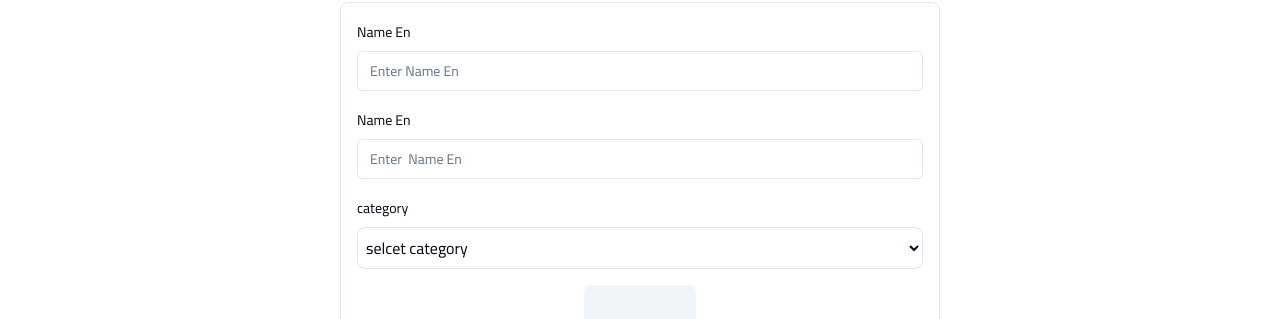
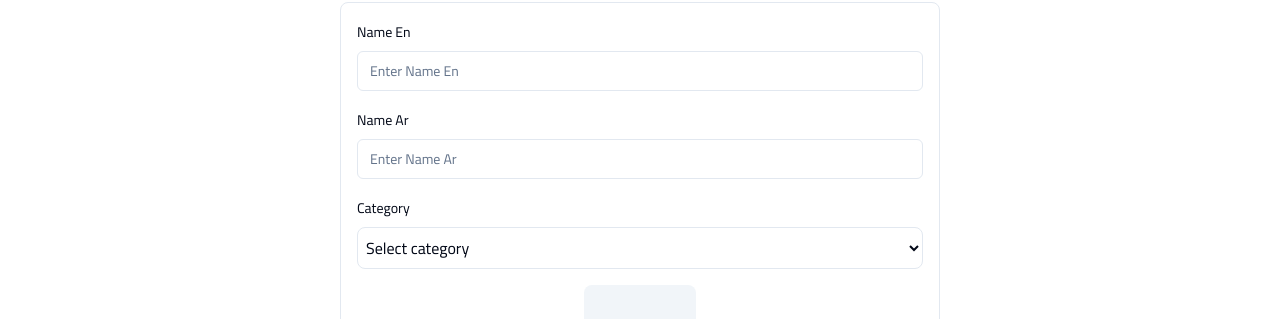
Before and after one commit to Mostafa-Rayan1924/Eltoukhy, a Next.js app: page /admindashboard/our-suppliers/add in a window 1280 px wide. Shown: the part 192-511 px from the top of the page. Built offline with nearby package versions, Linux system fonts and the light colour scheme.

Commit message:
make projects&services page

```diff
--- a/src/app/admindashboard/our-suppliers/add/page.tsx
+++ b/src/app/admindashboard/our-suppliers/add/page.tsx
@@ -1,4 +1,5 @@
 "use client";
+
 import { Button } from "@/components/ui/button";
 import {
   FormControl,
@@ -12,11 +13,21 @@ import { Input } from "@/components/ui/input";
 import { z } from "zod";
 import { FormProvider, useForm } from "react-hook-form";
 import { Upload } from "lucide-react";
-import { useState } from "react";
+import { useState, useEffect } from "react";
 import PageHeading from "@/components/sharable/PageHeading";
 import { SupplierSchema } from "@/components/validation/Supplier";
+
 const SupplierPageAdd = () => {
-  let [file, setFile] = useState<File | null>(null);
+  const [file, setFile] = useState<File | null>(null);
+  const [isClient, setIsClient] = useState(false);
+
+  // تأكد من أننا في بيئة العميل
+  useEffect(() => {
+    if (typeof window !== "undefined") {
+      setIsClient(true);
+    }
+  }, []);
+
   const form = useForm<z.infer<typeof SupplierSchema>>({
     resolver: zodResolver(SupplierSchema),
     mode: "onChange",
@@ -28,6 +39,11 @@ const SupplierPageAdd = () => {
     console.log(values);
     reset();
     setFile(null);
+  }
+
+  if (!isClient) {
+    // في حالة عدم وجود window، سيتم إعادة العناصر الفارغة أو الانتظار
+    return null;
   }
 
   return (
@@ -61,10 +77,10 @@ const SupplierPageAdd = () => {
             name="titleAr"
             render={({ field }) => (
               <FormItem>
-                <FormLabel>Name En</FormLabel>
+                <FormLabel>Name Ar</FormLabel>
                 <FormControl>
                   <Input
-                    placeholder="Enter  Name En"
+                    placeholder="Enter Name Ar"
                     {...field}
                     value={field.value || ""}
                   />
@@ -78,12 +94,12 @@ const SupplierPageAdd = () => {
             name="category"
             render={({ field }) => (
               <FormItem>
-                <FormLabel>category</FormLabel>
+                <FormLabel>Category</FormLabel>
                 <FormControl>
                   <select
-                    className="w-full bg-background  p-1 outline-none rounded-lg border border-border"
+                    className="w-full bg-background p-1 outline-none rounded-lg border border-border"
                     {...field}>
-                    <option className="hidden ">selcet category</option>
+                    <option className="hidden">Select category</option>
                     <option value={"National"}>National</option>
                     <option value={"International"}>International</option>
                   </select>
@@ -98,10 +114,10 @@ const SupplierPageAdd = () => {
                 <div className="flex flex-col gap-1">
                   <img
                     src={URL.createObjectURL(file)}
-                    className="size-[300px]  object-fill rounded-lg max-w-xs mx-auto"
+                    className="size-[300px] object-fill rounded-lg max-w-xs mx-auto"
                   />
                   <p className="flex items-center justify-center gap-1">
-                    <span>size:</span>
+                    <span>Size:</span>
                     <span className="text-primary">{`${(
                       file.size /
                       (1024 * 1024)
```
